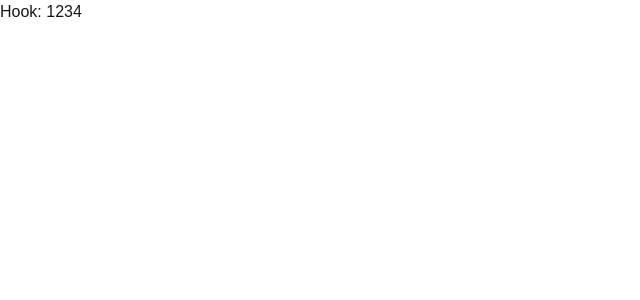
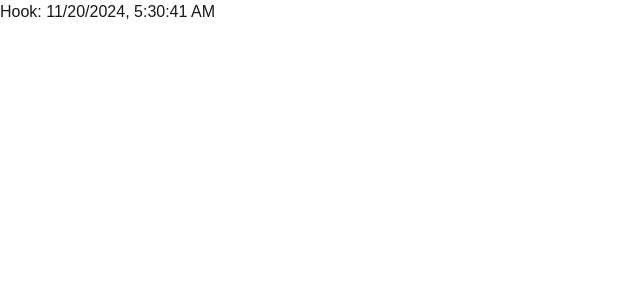
Before and after one commit to wrule/reverse-phrase, a Next.js app in the folder apps/ui/: page /hook in a window 1280 px wide. Shown: the top 300 px of the page, without its empty margins (0-640 px from the left). Built offline with nearby package versions, Linux system fonts and the light colour scheme.

Commit message:
成功使用到了hooks但是还需要打包

```diff
--- a/apps/ui/src/app/hook/page.tsx
+++ b/apps/ui/src/app/hook/page.tsx
@@ -1,9 +1,9 @@
 'use client';
-import * as a from '@rp/hooks';
+import { useTimeNow } from '@rp/hooks';
 
 const HookPage = () => {
-  console.log(Object.keys(a));
-  return <div>Hook: {1234}</div>;
+  const time = useTimeNow();
+  return <div>Hook: {time}</div>;
 };
 
 export default HookPage;
```
